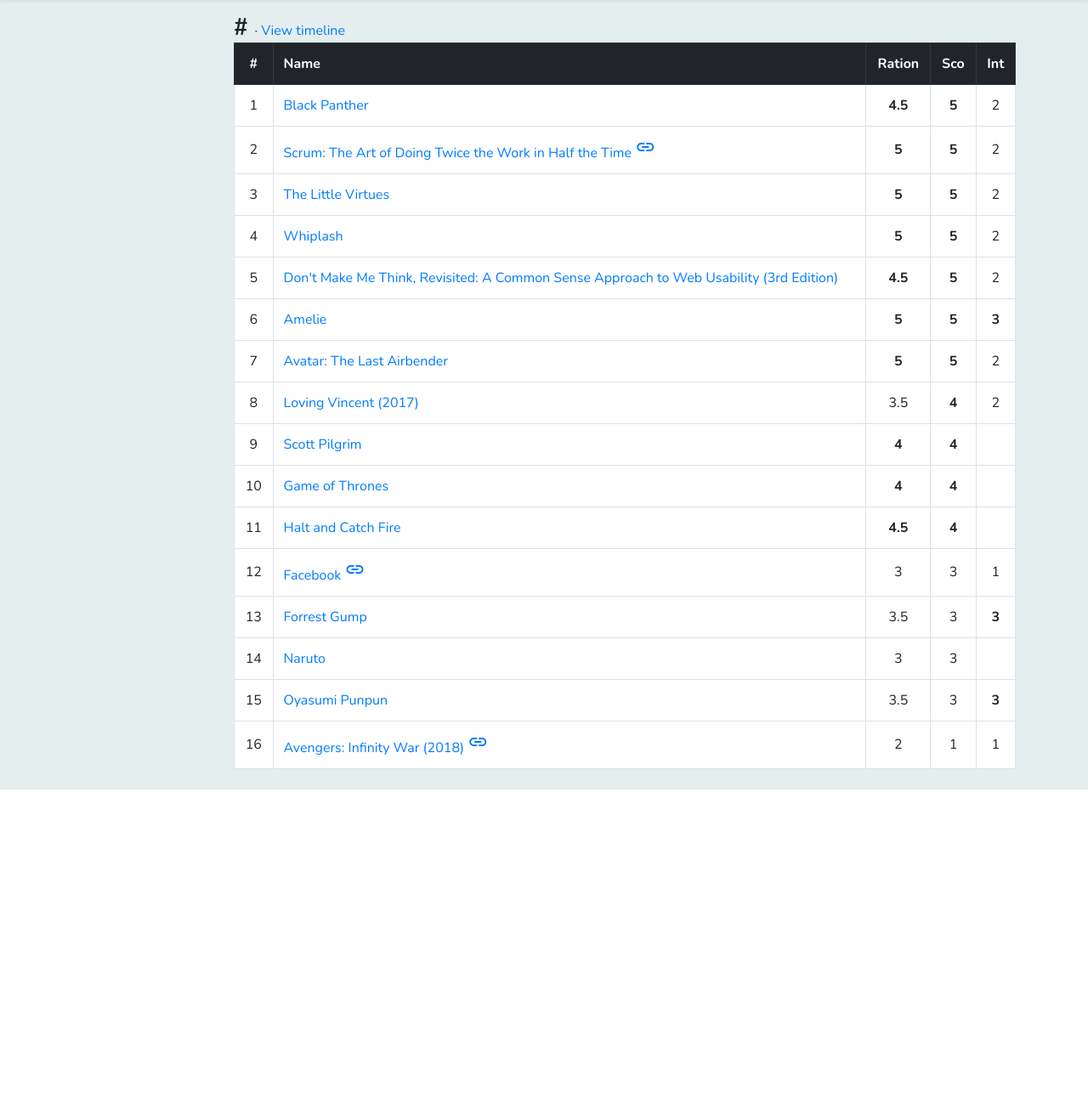
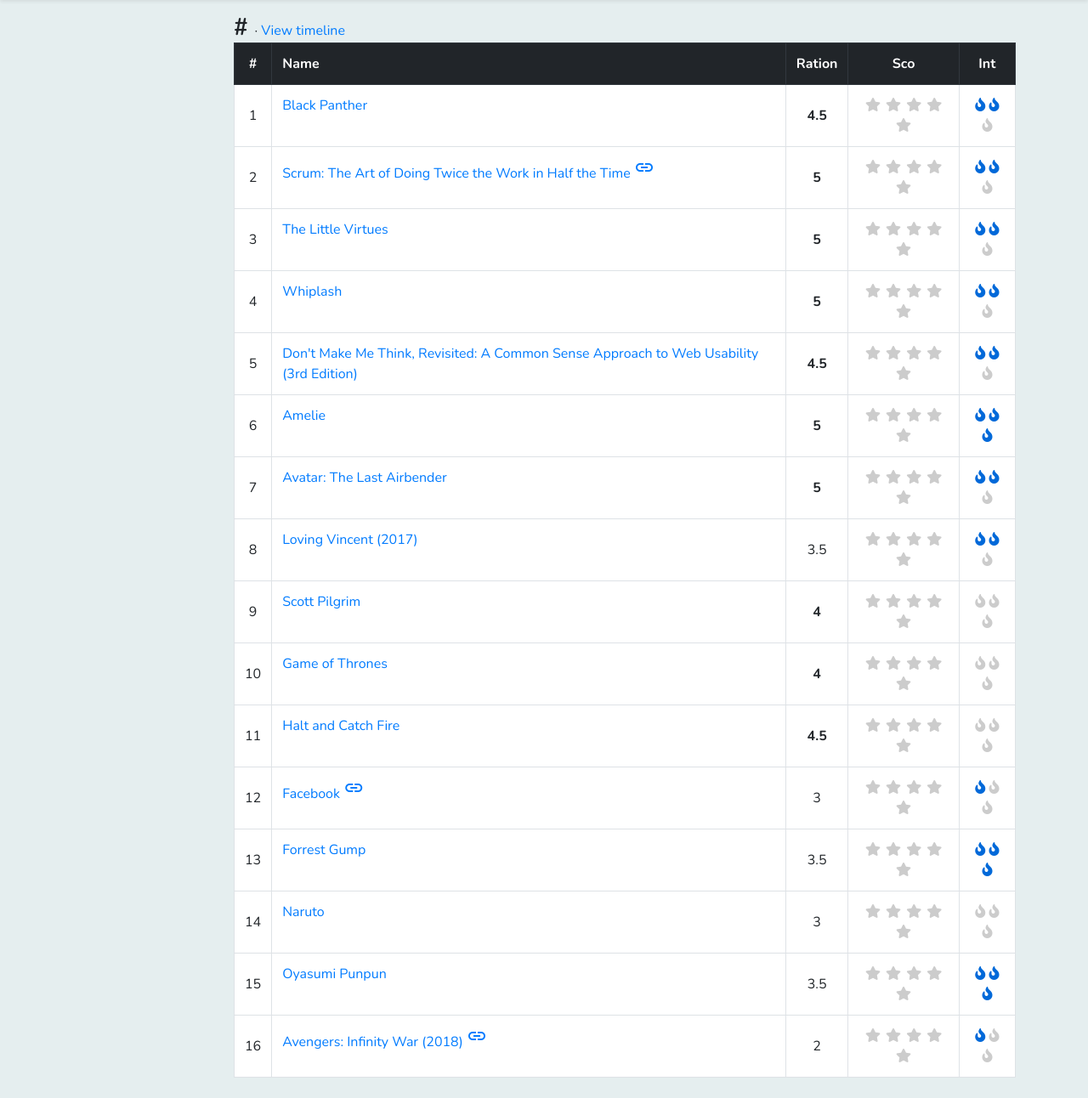
Before and after one commit to pauloendoh/ration, a Django app: a page that uses ration/templates/ratings.html in a window 1280 px wide. Shown: the part 56-1348 px from the top of the page at 85% size. Before the commit the page ends 985 px from the top, so only its background shows below. Run offline with Django 3.2, Linux system fonts and the light colour scheme; data comes from the database, SQL or seed files in the repository; both versions use the stored data as it was after the commit; some libraries are stand-ins or nearby versions.

Commit message:
- you can change scores directly from a list

```diff
--- a/ration/core/models.py
+++ b/ration/core/models.py
@@ -133,6 +133,11 @@
     location = models.TextField(null=True, blank=True)
     website = models.TextField(null=True, blank=True)
 
+class Timeline_Settings(models.Model):
+    user = models.OneToOneField(User, related_name='timeline_settings',
+                                on_delete=models.CASCADE,
+                                primary_key=True)
+
 
 class Tag(models.Model):
     name = models.TextField()
--- a/ration/templates/ratings.html
+++ b/ration/templates/ratings.html
@@ -1,8 +1,10 @@
 {% extends "base.html" %}
 {% load utils %}
 
+{% block content %}
 
-{% block content %}
+{% include 'js/rating_star.html' %}
+{% include 'js/interest_flame.html' %}
 
 
 <div class="mt-3 pb-2 container">
@@ -140,24 +142,64 @@
                         {% else %}
                         {{ user_item.item.avg_rating|floatformat }}
                         {% endif %}
+
+
                     </td>
 
                     <!-- User score -->
                     <td class="text-center align-middle">
-                        {% if user_item.rating >= 4 %}
-                        <b> {{ user_item.rating|floatformat }}</b>
-                        {% else %}
-                        {{ user_item.rating|floatformat }}
-                        {% endif %}
+
+
+                        <div class="rating-stars text-center">
+                            <ul class="stars mb-0" data-value="{{ user_item.item.id}}">
+
+                                {%get_user_score_by_item request.user user_item.item as your_score%}
+
+                                <li class="star {% if your_score >= 1 %}selected{% endif %}"
+                                    title="Horrible" data-value="1">
+                                    <i class='fa fa-star fa-fw'></i>
+                                </li>
+                                <li class="star {% if your_score >= 2 %}selected{% endif %}"
+                                    title="Bad" data-value="2">
+                                    <i class='fa fa-star fa-fw'></i>
+                                </li>
+                                <li class="star {% if your_score >= 3 %}selected{% endif %}"
+                                    title="Normal" data-value="3">
+                                    <i class='fa fa-star fa-fw'></i>
+                                </li>
+                                <li class="star {% if your_score >= 4 %}selected{% endif %}"
+                                    title="Good" data-value="4">
+                                    <i class='fa fa-star fa-fw'></i>
+                                </li>
+                                <li class="star {% if your_score >= 5 %}selected{% endif %}"
+                                    title="Excellent" data-value="5">
+                                    <i class='fa fa-star fa-fw'></i>
+                                </li>
+                            </ul>
+                        </div>
+
                     </td>
 
                     <!-- User interest -->
                     <td class="text-center align-middle">
-                        {% if user_item.interest == 3 %}
-                        <b> {{user_item.interest|floatformat}}</b>
-                        {% else %}
-                        {{user_item.interest|floatformat}}
-                        {% endif %}
+
+                        <div class="interest-flames text-center">
+                            <ul class="flames mb-0" data-value="{{ user_item.item.id }}">
+                                <li class="flame {% if user_item.interest >= 1 %}selected{% endif %}"
+                                    title="Not interested" data-value="1">
+                                    <i class="fas fa-fire"></i>
+                                </li>
+                                <li class="flame {% if user_item.interest >= 2 %}selected{% endif %}"
+                                    title="Interested" data-value="2">
+                                    <i class="fas fa-fire"></i>
+                                </li>
+                                <li class="flame {% if user_item.interest >= 3 %}selected{% endif %}"
+                                    title="Very interested!" data-value="3">
+                                    <i class="fas fa-fire"></i>
+                                </li>
+                            </ul>
+                        </div>
+
                     </td>
 
 
@@ -170,7 +212,7 @@
             <table class="table table-bordered bg-white">
                 <tr class="thead-dark">
                     <th>#</th>
-                    <th>Item name</th>
+                    <th style="width: 30%">Item name</th>
                     <th>Score 1</th>
                     <th>Int 1</th>
                     <th>Score 2</th>
@@ -185,8 +227,53 @@
                     <td><a href="{% url 'item' comparison.item.id %}">{{ comparison.item.name }}</a></td>
                     <td>{{ comparison.rating1 }}</td>
                     <td>{{ comparison.interest1 }}</td>
-                    <td>{{ comparison.rating2 }}</td>
-                    <td>{{ comparison.interest2 }}</td>
+                    <td>
+                        <div class="rating-stars text-center">
+                            <ul class="stars mb-0" data-value="{{ comparison.item.id}}">
+
+                                {%get_user_score_by_item request.user comparison.item as your_score%}
+
+                                <li class="star {% if your_score >= 1 %}selected{% endif %}"
+                                    title="Horrible" data-value="1">
+                                    <i class='fa fa-star fa-fw'></i>
+                                </li>
+                                <li class="star {% if your_score >= 2 %}selected{% endif %}"
+                                    title="Bad" data-value="2">
+                                    <i class='fa fa-star fa-fw'></i>
+                                </li>
+                                <li class="star {% if your_score >= 3 %}selected{% endif %}"
+                                    title="Normal" data-value="3">
+                                    <i class='fa fa-star fa-fw'></i>
+                                </li>
+                                <li class="star {% if your_score >= 4 %}selected{% endif %}"
+                                    title="Good" data-value="4">
+                                    <i class='fa fa-star fa-fw'></i>
+                                </li>
+                                <li class="star {% if your_score >= 5 %}selected{% endif %}"
+                                    title="Excellent" data-value="5">
+                                    <i class='fa fa-star fa-fw'></i>
+                                </li>
+                            </ul>
+                        </div>
+                    </td>
+                    <td>
+                        <div class="interest-flames text-center">
+                            <ul class="flames mb-0" data-value="{{ comparison.item.id }}">
+                                <li class="flame {% if comparison.interest2 >= 1 %}selected{% endif %}"
+                                    title="Not interested" data-value="1">
+                                    <i class="fas fa-fire"></i>
+                                </li>
+                                <li class="flame {% if comparison.interest2 >= 2 %}selected{% endif %}"
+                                    title="Interested" data-value="2">
+                                    <i class="fas fa-fire"></i>
+                                </li>
+                                <li class="flame {% if comparison.interest2 >= 3 %}selected{% endif %}"
+                                    title="Very interested!" data-value="3">
+                                    <i class="fas fa-fire"></i>
+                                </li>
+                            </ul>
+                        </div>
+                    </td>
                     <td>{{ comparison.rating_difference }}</td>
                     <td>{{ comparison.avg_rating }}</td>
                     <td>{{ comparison.avg_interest }}</td>
```
Also changed, not shown: ration/db.sqlite3.
